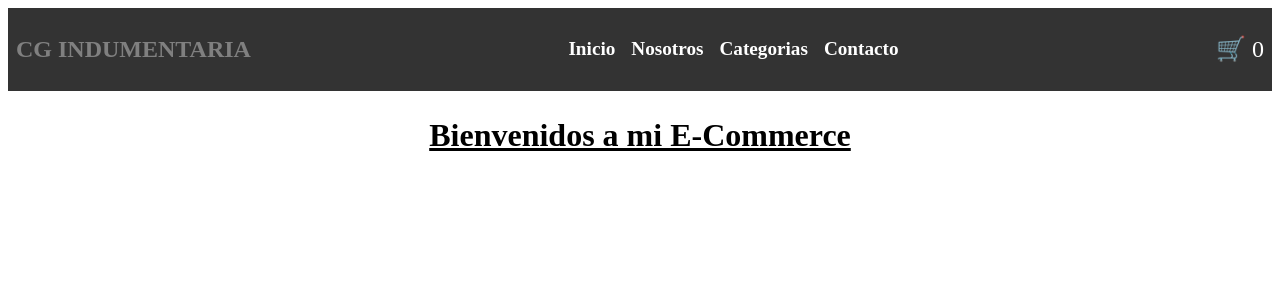
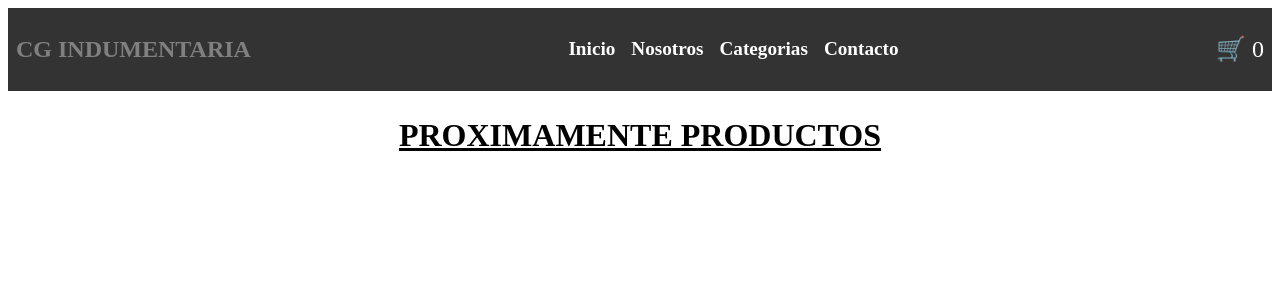
Before and after one commit to GonzaloRaniti/ProyectoFinalReact-Raniti, a React (Vite) app: page / in a window 1280 px wide. Shown: the top 300 px of the page. Built offline with nearby package versions, Linux system fonts and the light colour scheme.

Commit message:
Cambiando cosas

```diff
--- a/src/App.jsx
+++ b/src/App.jsx
@@ -1,12 +1,19 @@
 import React from 'react';
 import Navbar from './components/navbar';
 import ItemListContainer from './components/ItemListContainer';
+import { BrowserRouter,  Routes, Route } from 'react-router-dom';
 
 function App() {
     return (
         <div className="App">
+
             <Navbar />
-            <ItemListContainer greeting={'Bienvenidos a mi E-Commerce'} />
+            <BrowserRouter>
+            <Routes>
+            <Route exact path="/" element={<ItemListContainer/>} />
+            </Routes>
+            </BrowserRouter>
+
         </div>
     );
 }
--- a/src/components/ItemListContainer.jsx
+++ b/src/components/ItemListContainer.jsx
@@ -1,10 +1,10 @@
 import '../app.css';
 
 
-const ItemListContainer = ({ greeting }) => {
+const ItemListContainer = ({ text}) => {
     return (
         <div>
-            <h2 className="parrafo">{greeting}</h2>
+            <h2 className="parrafo">PROXIMAMENTE PRODUCTOS</h2>
         </div>
     )
 }
```
